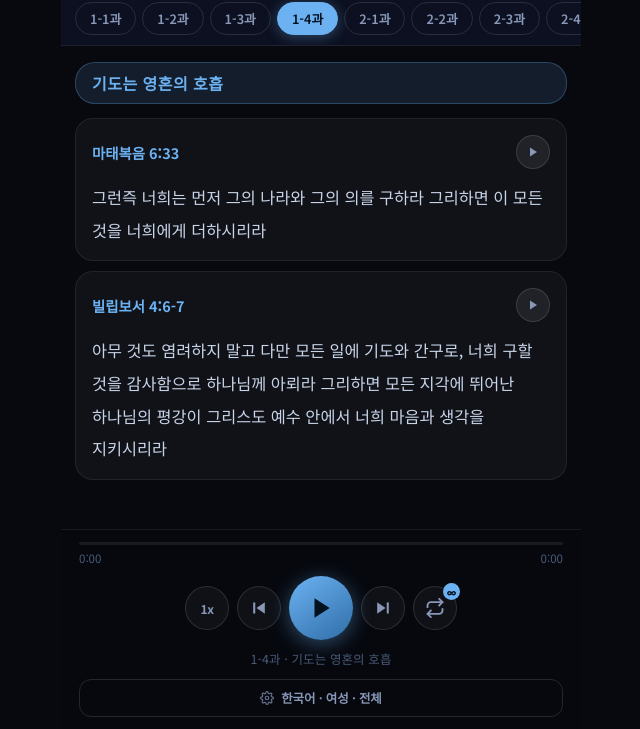
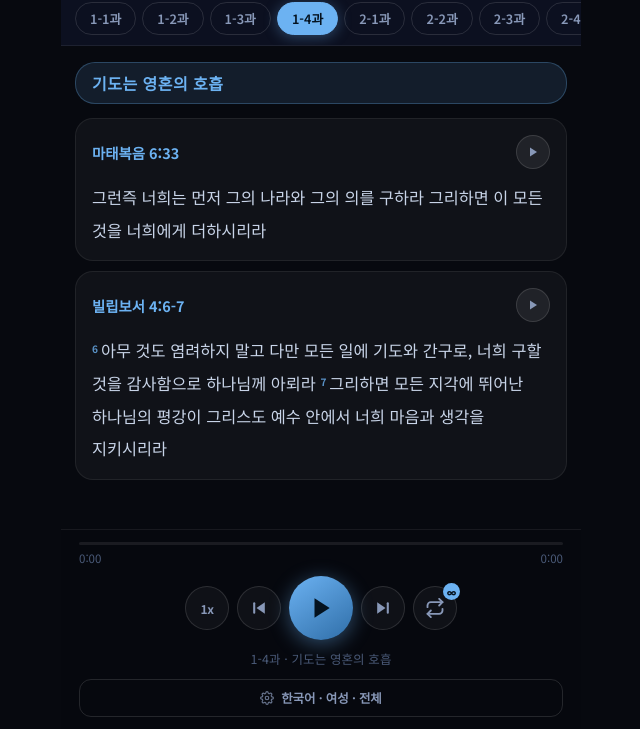
Before and after one commit to sarang-dt/mv2, a plain HTML site: page index.html in a window 1280 px wide. Both pictures are taken after a click on the element 640 px from the left and 90 px from the top of the page. Shown: the part 71-800 px from the top of the page, without its empty margins (319-959 px from the left). Drawn offline with Linux system fonts and the light colour scheme.

Commit message:
여러 절로 된 본문에 절 번호 표시
두 절 이상인 구절에 사역반 1-1과 ~ 1-6과와 같은 방식으로
각 절이 몇 절인지 본문 안에 표시했습니다. 한글·영문 모두입니다.
본문은 손대지 않았고, 번호를 다시 빼면 원래 본문과 같은지 확인했습니다.

음성은 바뀌지 않으므로 화면 캐시만 올렸습니다.

Co-Authored-By: Claude Opus 5 (1M context) <noreply@anthropic.com>

```diff
--- a/index.html
+++ b/index.html
@@ -284,6 +284,16 @@
         .verse-text.en {
             line-height: 1.8;
             letter-spacing: -0.005em;
+        }
+        /* 여러 절로 된 본문의 절 번호 */
+        .verse-text .vnum {
+            font-size: 0.62em;
+            font-weight: 700;
+            color: var(--accent);
+            opacity: 0.8;
+            vertical-align: 0.42em;
+            margin-right: 3px;
+            letter-spacing: 0;
         }
         .verse-card.playing .verse-text {
             color: var(--text1);
@@ -756,8 +766,8 @@ const WEEKS = [
             {
                 base: "B1L04b_Phil_4-6-7",
                 ref:  { ko: "빌립보서 4:6-7", en: "Philippians 4:6-7" },
-                text: { ko: "아무 것도 염려하지 말고 다만 모든 일에 기도와 간구로, 너희 구할 것을 감사함으로 하나님께 아뢰라 그리하면 모든 지각에 뛰어난 하나님의 평강이 그리스도 예수 안에서 너희 마음과 생각을 지키시리라",
-                        en: "do not be anxious about anything, but in everything by prayer and supplication with thanksgiving let your requests be made known to God. And the peace of God, which surpasses all understanding, will guard your hearts and your minds in Christ Jesus." }
+                text: { ko: "<span class='vnum'>6</span>아무 것도 염려하지 말고 다만 모든 일에 기도와 간구로, 너희 구할 것을 감사함으로 하나님께 아뢰라 <span class='vnum'>7</span>그리하면 모든 지각에 뛰어난 하나님의 평강이 그리스도 예수 안에서 너희 마음과 생각을 지키시리라",
+                        en: "<span class='vnum'>6</span>do not be anxious about anything, but in everything by prayer and supplication with thanksgiving let your requests be made known to God. <span class='vnum'>7</span>And the peace of God, which surpasses all understanding, will guard your hearts and your minds in Christ Jesus." }
             }
         ]
     },
@@ -845,8 +855,8 @@ const WEEKS = [
             {
                 base: "B2L05a_Eph_2-8-9",
                 ref:  { ko: "에베소서 2:8-9", en: "Ephesians 2:8-9" },
-                text: { ko: "너희는 그 은혜에 의하여 믿음으로 말미암아 구원을 받았으니 이것은 너희에게서 난 것이 아니요 하나님의 선물이라 행위에서 난 것이 아니니 이는 누구든지 자랑하지 못하게 함이라",
-                        en: "For by grace you have been saved through faith. And this is not your own doing; it is the gift of God, not a result of works, so that no one may boast." }
+                text: { ko: "<span class='vnum'>8</span>너희는 그 은혜에 의하여 믿음으로 말미암아 구원을 받았으니 이것은 너희에게서 난 것이 아니요 하나님의 선물이라 <span class='vnum'>9</span>행위에서 난 것이 아니니 이는 누구든지 자랑하지 못하게 함이라",
+                        en: "<span class='vnum'>8</span>For by grace you have been saved through faith. And this is not your own doing; it is the gift of God, <span class='vnum'>9</span>not a result of works, so that no one may boast." }
             },
             {
                 base: "B2L05b_Titus_3-5",
@@ -870,8 +880,8 @@ const WEEKS = [
             {
                 base: "B2L06b_Gal_5-22-23",
                 ref:  { ko: "갈라디아서 5:22-23", en: "Galatians 5:22-23" },
-                text: { ko: "오직 성령의 열매는 사랑과 희락과 화평과 오래 참음과 자비와 양선과 충성과 온유와 절제니 이같은 것을 금지할 법이 없느니라",
-                        en: "But the fruit of the Spirit is love, joy, peace, patience, kindness, goodness, faithfulness, gentleness, self-control; against such things there is no law." }
+                text: { ko: "<span class='vnum'>22</span>오직 성령의 열매는 사랑과 희락과 화평과 오래 참음과 자비와 양선과 충성과 <span class='vnum'>23</span>온유와 절제니 이같은 것을 금지할 법이 없느니라",
+                        en: "<span class='vnum'>22</span>But the fruit of the Spirit is love, joy, peace, patience, kindness, goodness, faithfulness, <span class='vnum'>23</span>gentleness, self-control; against such things there is no law." }
             }
         ]
     },
@@ -908,8 +918,8 @@ const WEEKS = [
             {
                 base: "B2L08b_John_13-34-35",
                 ref:  { ko: "요한복음 13:34-35", en: "John 13:34-35" },
-                text: { ko: "새 계명을 너희에게 주노니 서로 사랑하라 내가 너희를 사랑한 것 같이 너희도 서로 사랑하라 너희가 서로 사랑하면 이로써 모든 사람이 너희가 내 제자인 줄 알리라",
-                        en: "A new commandment I give to you, that you love one another: just as I have loved you, you also are to love one another. By this all people will know that you are my disciples, if you have love for one another." }
+                text: { ko: "<span class='vnum'>34</span>새 계명을 너희에게 주노니 서로 사랑하라 내가 너희를 사랑한 것 같이 너희도 서로 사랑하라 <span class='vnum'>35</span>너희가 서로 사랑하면 이로써 모든 사람이 너희가 내 제자인 줄 알리라",
+                        en: "<span class='vnum'>34</span>A new commandment I give to you, that you love one another: just as I have loved you, you also are to love one another. <span class='vnum'>35</span>By this all people will know that you are my disciples, if you have love for one another." }
             }
         ]
     },
@@ -946,8 +956,8 @@ const WEEKS = [
             {
                 base: "B3L02b_Eph_4-22-24",
                 ref:  { ko: "에베소서 4:22-24", en: "Ephesians 4:22-24" },
-                text: { ko: "너희는 유혹의 욕심을 따라 썩어져 가는 구습을 따르는 옛 사람을 벗어 버리고 오직 너희의 심령이 새롭게 되어 하나님을 따라 의와 진리의 거룩함으로 지으심을 받은 새 사람을 입으라",
-                        en: "to put off your old self, which belongs to your former manner of life and is corrupt through deceitful desires, and to be renewed in the spirit of your minds, and to put on the new self, created after the likeness of God in true righteousness and holiness." }
+                text: { ko: "<span class='vnum'>22</span>너희는 유혹의 욕심을 따라 썩어져 가는 구습을 따르는 옛 사람을 벗어 버리고 <span class='vnum'>23</span>오직 너희의 심령이 새롭게 되어 <span class='vnum'>24</span>하나님을 따라 의와 진리의 거룩함으로 지으심을 받은 새 사람을 입으라",
+                        en: "<span class='vnum'>22</span>to put off your old self, which belongs to your former manner of life and is corrupt through deceitful desires, <span class='vnum'>23</span>and to be renewed in the spirit of your minds, <span class='vnum'>24</span>and to put on the new self, created after the likeness of God in true righteousness and holiness." }
             }
         ]
     },
--- a/sw.js
+++ b/sw.js
@@ -9,7 +9,7 @@
  *  음성 캐시(AUDIO)는 파일명이 바뀌지 않는 한 그대로 유지합니다.
  */
 
-const SHELL_VER = 'v8';   // 교회 로고 변경
+const SHELL_VER = 'v9';   // 여러 절 본문에 절 번호 표시
 const SHELL = `mv2-shell-${SHELL_VER}`;
 const AUDIO = 'mv2-audio-v7';
 const FONT  = 'mv2-font-v1';
```
